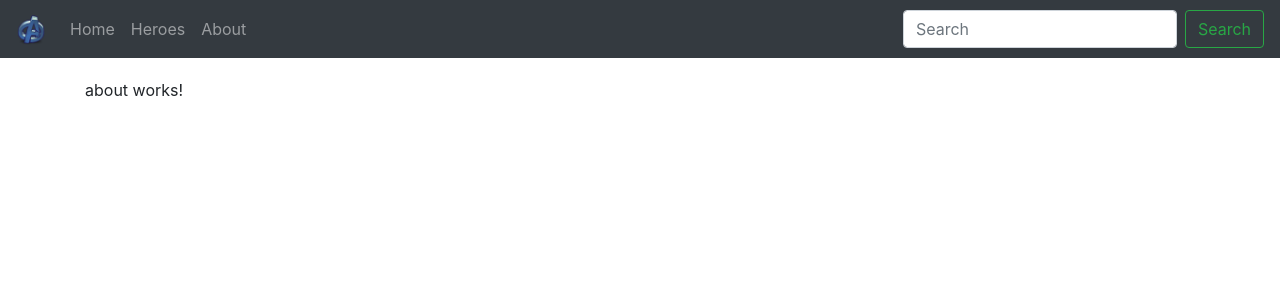
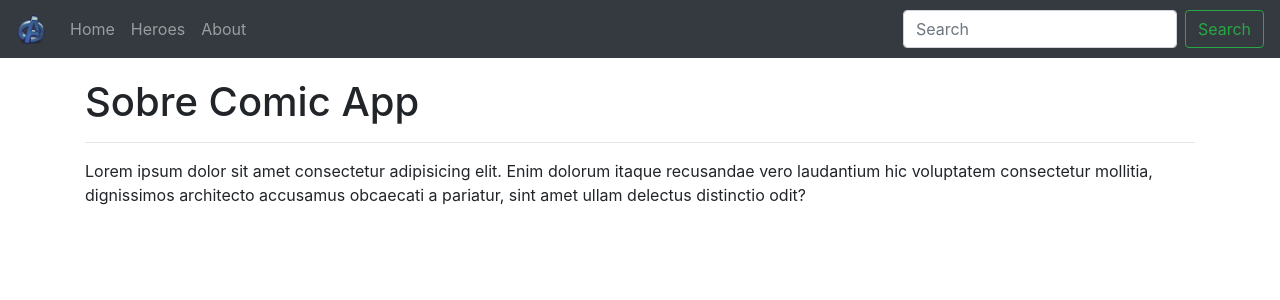
Before and after one commit to dfldiego/angular-spa-HeroesApp, an Angular app: page /about in a window 1280 px wide. Shown: the top 300 px of the page. Built offline with nearby package versions, Linux system fonts and the light colour scheme.

Commit message:
about html.

```diff
--- a/src/app/components/about/about.component.html
+++ b/src/app/components/about/about.component.html
@@ -1 +1,5 @@
-<p>about works!</p>
+<h1>Sobre Comic App</h1>
+<hr>
+<p>Lorem ipsum dolor sit amet consectetur adipisicing elit. Enim dolorum itaque recusandae vero laudantium hic
+  voluptatem consectetur mollitia, dignissimos architecto accusamus obcaecati a pariatur, sint amet ullam delectus
+  distinctio odit?</p>
```
